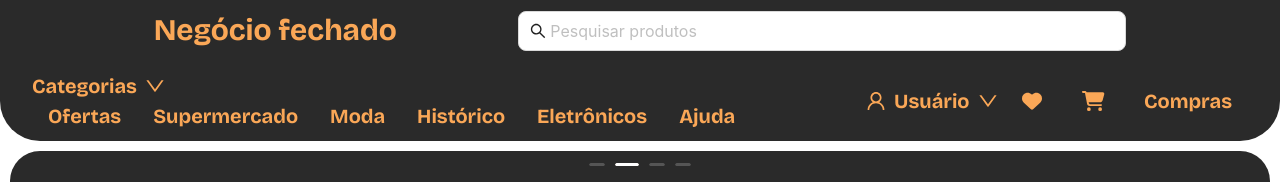
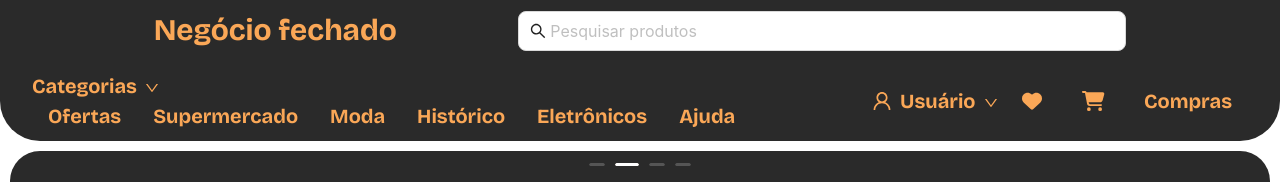
Before and after one commit to Reis567/ecommerce-api, a React (Vite) app in the folder frontend/: page / in a window 1280 px wide. Shown: the top 182 px of the page. Built offline with nearby package versions, Linux system fonts and the light colour scheme.

Commit message:
Fix : HeaderCont ITEMS

```diff
--- a/frontend/src/components/Dropdown/Dropdown.styles.tsx
+++ b/frontend/src/components/Dropdown/Dropdown.styles.tsx
@@ -1,5 +1,6 @@
 import styled from 'styled-components'
 import { Space } from 'antd';
+import { DownOutlined } from '@ant-design/icons';
 
 export const SpaceSty = styled(Space)`
   color: #faa757;
@@ -7,3 +8,8 @@ export const SpaceSty = styled(Space)`
   cursor: pointer;
   font-size: 20px;
 `
+
+
+export const DownStyled = styled(DownOutlined)`
+font-size: 14px;
+`
--- a/frontend/src/components/Dropdown/Dropdown.tsx
+++ b/frontend/src/components/Dropdown/Dropdown.tsx
@@ -1,8 +1,8 @@
 import React from 'react';
-import { DownOutlined } from '@ant-design/icons';
+
 import type { MenuProps } from 'antd';
 import { Dropdown } from 'antd';
-import { SpaceSty } from './Dropdown.styles';
+import { SpaceSty,DownStyled } from './Dropdown.styles';
 import { Link } from 'react-router-dom'; // Importe Link do react-router-dom
 
 const DropPerso: React.FC = () => {
@@ -26,7 +26,7 @@ const DropPerso: React.FC = () => {
       <a onClick={(e) => e.preventDefault()}>
         <SpaceSty>
           Categorias
-          <DownOutlined />
+          <DownStyled />
         </SpaceSty>
       </a>
     </Dropdown>
--- a/frontend/src/components/DropdownProfile/DropdownProfile.styles.tsx
+++ b/frontend/src/components/DropdownProfile/DropdownProfile.styles.tsx
@@ -1,5 +1,6 @@
 import styled from 'styled-components'
 import { Space } from 'antd';
+import { DownOutlined } from '@ant-design/icons';
 
 export const SpaceSty = styled(Space)`
   color: #faa757;
@@ -7,3 +8,7 @@ export const SpaceSty = styled(Space)`
   cursor: pointer;
   font-size: 20px;
 `
+
+export const DownStyled = styled(DownOutlined)`
+font-size: 14px;
+`
--- a/frontend/src/components/DropdownProfile/DropdownProfile.tsx
+++ b/frontend/src/components/DropdownProfile/DropdownProfile.tsx
@@ -1,10 +1,10 @@
 // src/components/DropdownProfile/index.tsx
 import React from 'react';
-import { DownOutlined, UserOutlined, ArrowRightOutlined } from '@ant-design/icons';
+import {  UserOutlined, ArrowRightOutlined } from '@ant-design/icons';
 import type { MenuProps } from 'antd';
 import { Dropdown } from 'antd';
 import { useNavigate } from 'react-router-dom';
-import { SpaceSty } from './DropdownProfile.styles';
+import { SpaceSty ,DownStyled} from './DropdownProfile.styles';
 
 const DropdownProfile: React.FC = () => {
   const navigate = useNavigate();
@@ -49,7 +49,7 @@ const DropdownProfile: React.FC = () => {
         <SpaceSty>
           <UserOutlined />
           Usuário
-          <DownOutlined />
+          <DownStyled />
         </SpaceSty>
       </a>
     </Dropdown>
```
